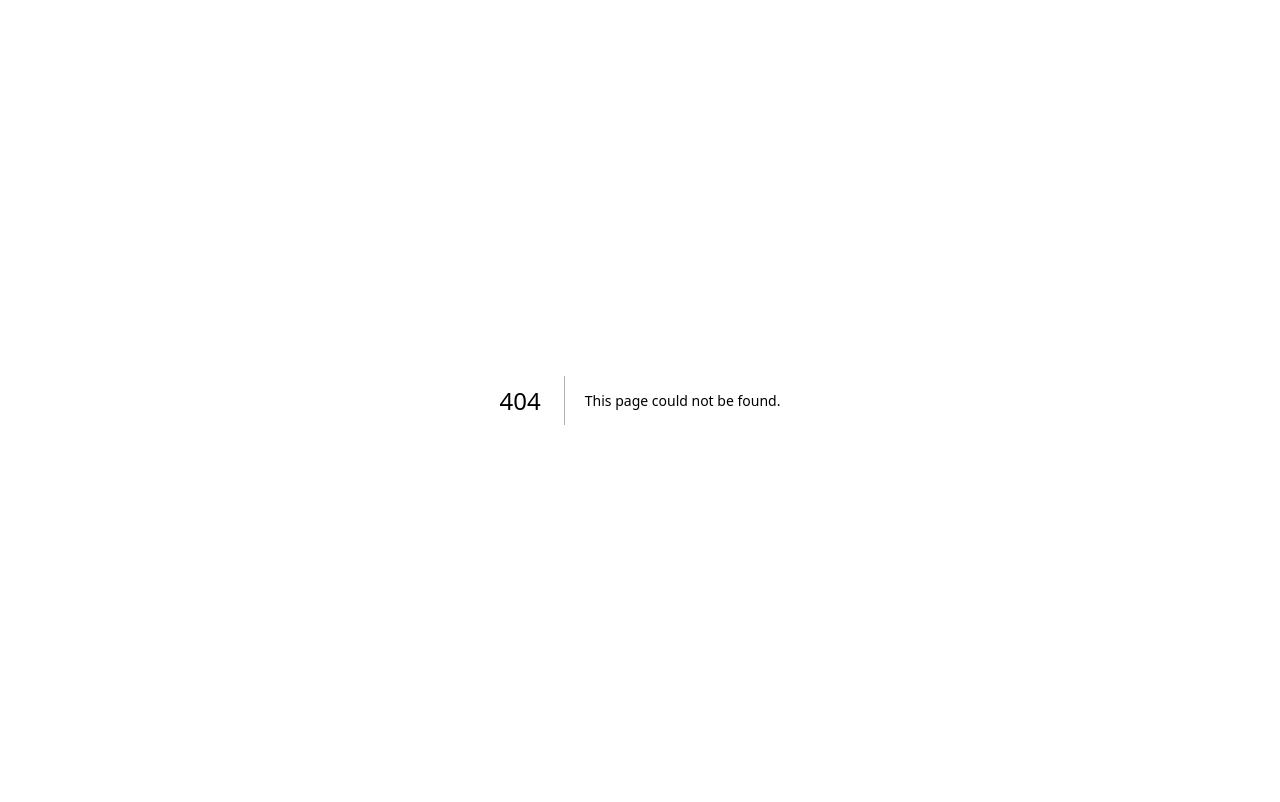
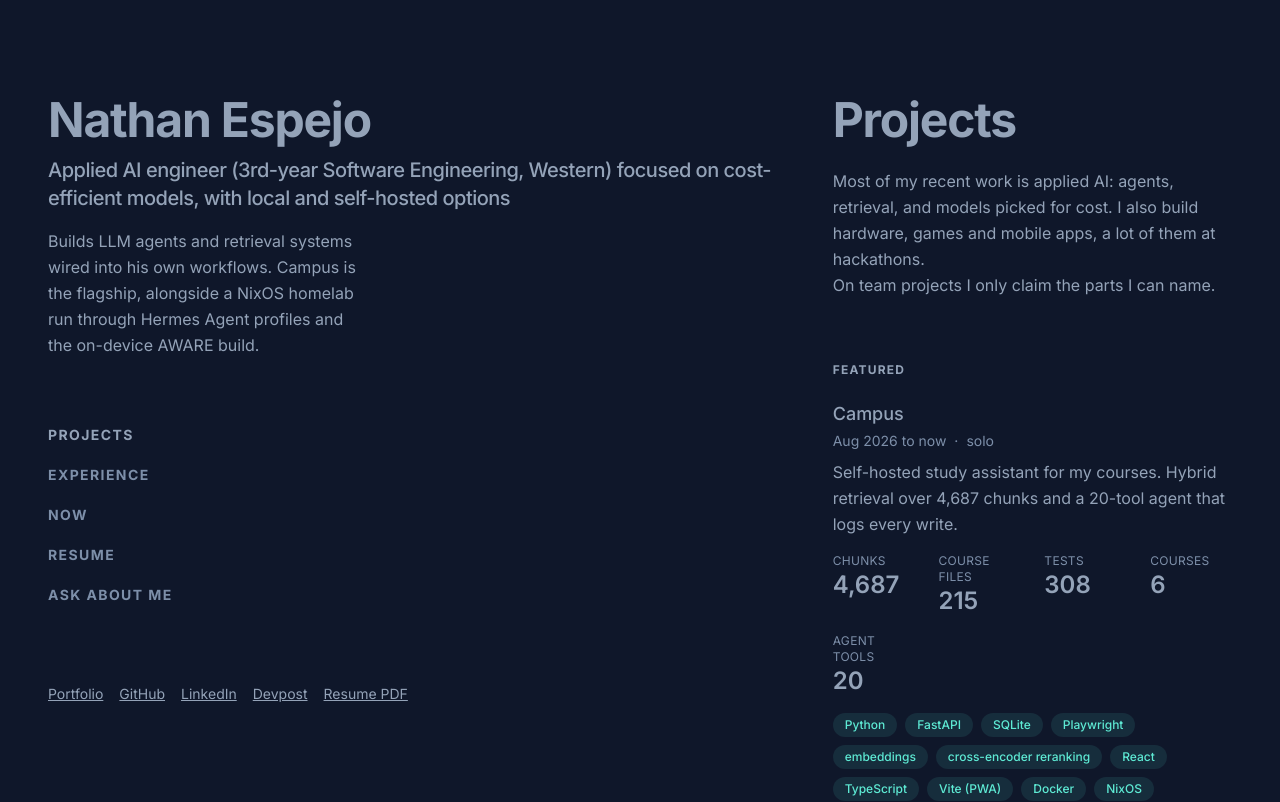
Before and after one commit to HasNate618/portfolio-v3, a Next.js app: page /projects in a window 1280 px wide. Before the commit this address had no page. Shown: the top 802 px of the page. Built offline with nearby package versions, Linux system fonts and the light colour scheme.

Commit message:
feat: projects index with grouped projects, awards table and games disclosure

```diff
--- /dev/null
+++ b/content/projects.md
@@ -0,0 +1,11 @@
+---
+title: Projects
+route: /projects
+description: Applied AI projects, hardware, games and mobile apps, most built at hackathons.
+priority: start-here
+onThisPage: [Featured, Also building, AI and ML, Hackathon team projects, Hardware, Web and mobile, Awards]
+---
+
+Most of my recent work is applied AI: agents, retrieval, and models picked for cost. I also build hardware, games and mobile apps, a lot of them at hackathons.
+
+On team projects I only claim the parts I can name.
--- /dev/null
+++ b/src/app/projects/page.tsx
@@ -0,0 +1,11 @@
+import { PageShell } from "@/components/PageShell";
+import { ProjectsView } from "@/components/views/ProjectsView";
+import { getPage } from "@/lib/content";
+
+export default function Page() {
+  return (
+    <PageShell current="/projects">
+      <ProjectsView page={getPage("/projects")!} />
+    </PageShell>
+  );
+}
--- /dev/null
+++ b/src/components/views/ProjectsView.tsx
@@ -0,0 +1,132 @@
+import Link from "next/link";
+import { site } from "@/data/site";
+import type { Project, ProjectGroup } from "@/data/site";
+import { renderMarkdown, slugify } from "@/lib/markdown";
+import type { Page } from "@/lib/content";
+import { ProjectMetaRow } from "@/components/ProjectMetaRow";
+import { StatRow } from "@/components/StatRow";
+import { StackList } from "@/components/StackList";
+import { LinkRow } from "@/components/LinkRow";
+import { AwardsTable } from "@/components/AwardsTable";
+
+/**
+ * The draft's headings are lowercase slugs (`## ~/also-building`), so the
+ * capitalized label has to come from here rather than from heading text.
+ */
+export const GROUP_LABELS: Record<ProjectGroup, string> = {
+  featured: "Featured",
+  "also-building": "Also building",
+  "ai-ml": "AI and ML",
+  team: "Hackathon team projects",
+  hardware: "Hardware",
+  "web-mobile": "Web and mobile",
+  games: "Games and smaller builds",
+};
+
+const OPEN_GROUPS: ProjectGroup[] = [
+  "featured",
+  "also-building",
+  "ai-ml",
+  "team",
+  "hardware",
+  "web-mobile",
+];
+
+function byGroup(group: ProjectGroup): Project[] {
+  return site.projects.filter((p) => p.group === group).sort((a, b) => a.order - b.order);
+}
+
+/**
+ * Heading ids are slugify(label) so that OnThisPage, which slugifies the same
+ * labels, cannot produce a dangling anchor.
+ */
+function groupId(group: ProjectGroup): string {
+  return slugify(GROUP_LABELS[group]);
+}
+
+export function ProjectsView({ page }: { page: Page }) {
+  return (
+    <article>
+      <h1 className="text-4xl font-bold tracking-tight text-fg sm:text-5xl">{page.title}</h1>
+
+      <div
+        className="mt-6 max-w-[68ch] leading-relaxed"
+        dangerouslySetInnerHTML={{ __html: renderMarkdown(page.body) }}
+      />
+
+      {OPEN_GROUPS.map((group) => (
+        <section key={group} className="mt-16">
+          <h2 id={groupId(group)} className="text-xs font-bold uppercase tracking-widest text-fg">
+            {GROUP_LABELS[group]}
+          </h2>
+          <ul className="mt-6 flex flex-col gap-10">
+            {byGroup(group).map((project) => (
+              <ProjectCard key={project.id} project={project} showStats={group === "featured"} />
+            ))}
+          </ul>
+        </section>
+      ))}
+
+      <section className="mt-16">
+        <h2 id="awards" className="text-xs font-bold uppercase tracking-widest text-fg">
+          Awards
+        </h2>
+        <p className="mt-4 max-w-[68ch] leading-relaxed">
+          {site.hackathons.awards} awards across {site.hackathons.entered} hackathons. Most were
+          team projects.
+        </p>
+        <div className="mt-6">
+          <AwardsTable />
+        </div>
+      </section>
+
+      {/* Eight games would bury the rest of the page; a native disclosure keeps
+          them reachable without JavaScript. */}
+      <details className="mt-16">
+        <summary className="cursor-pointer text-xs font-bold uppercase tracking-widest text-fg hover:text-accent">
+          {GROUP_LABELS.games}
+        </summary>
+        <ul className="mt-6 flex flex-col gap-10">
+          {byGroup("games").map((project) => (
+            <ProjectCard key={project.id} project={project} />
+          ))}
+        </ul>
+      </details>
+    </article>
+  );
+}
+
+function ProjectCard({ project, showStats }: { project: Project; showStats?: boolean }) {
+  // TeraGo's case study is experience data and lives under /experience.
+  // The ten projects with no content file have no case study to link to.
+  const href = project.id === "terago" ? "/experience/terago" : project.file ? `/projects/${project.id}` : null;
+
+  return (
+    <li>
+      <h3 className="text-lg font-medium leading-snug text-fg">
+        {href ? (
+          <Link href={href} className="hover:text-accent">
+            {project.name}
+          </Link>
+        ) : (
+          project.name
+        )}
+      </h3>
+      <div className="mt-1">
+        <ProjectMetaRow projectId={project.id} />
+      </div>
+      <p className="mt-2 max-w-[68ch] leading-relaxed">{project.covers}</p>
+      {showStats ? (
+        <div className="mt-4">
+          <StatRow projectId={project.id} />
+        </div>
+      ) : null}
+      <div className="mt-4">
+        <StackList projectId={project.id} />
+      </div>
+      <div className="mt-4">
+        <LinkRow projectId={project.id} />
+      </div>
+    </li>
+  );
+}
```
Also changed, not shown: 1 other file (tests, documents, lock files or other folders).
